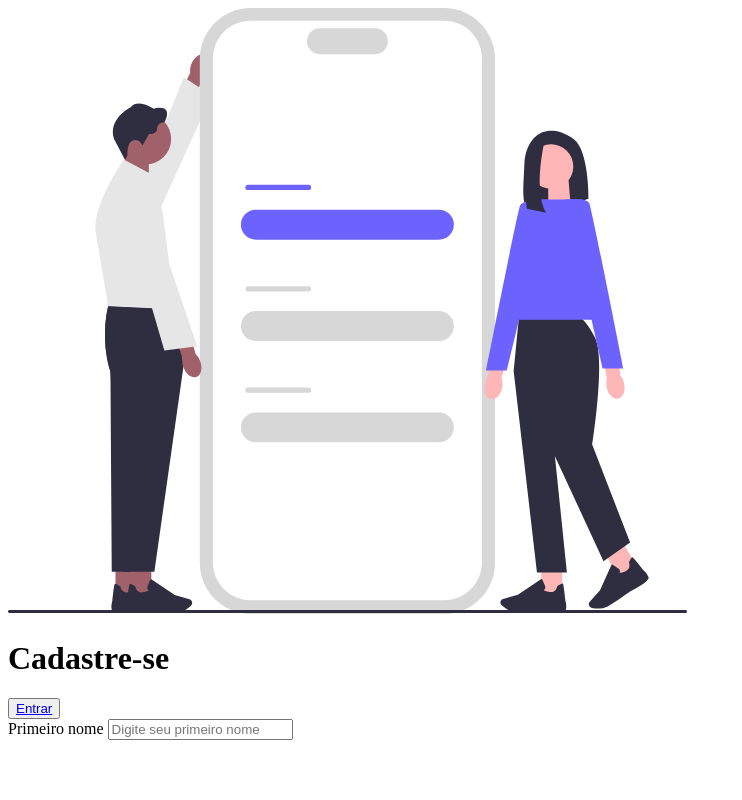
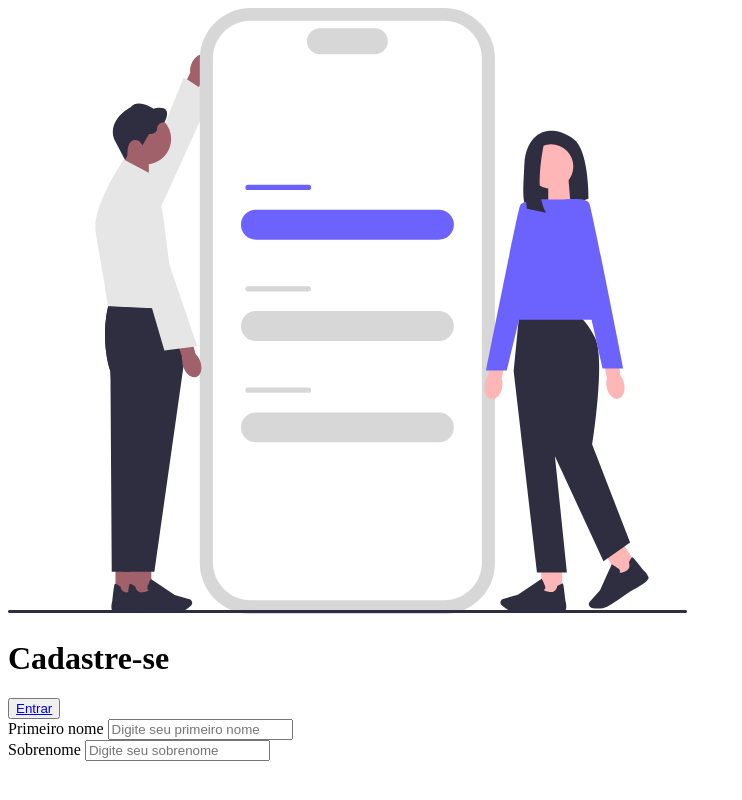
Before and after one commit to marialauracode/formulario-de-cadastro, a plain HTML site: page index.html in a window 1280 px wide. Shown: the whole page, without its empty margins (0-742 px from the left). Drawn offline with Linux system fonts and the light colour scheme.

Commit message:
Update index.html

```diff
--- a/index.html
+++ b/index.html
@@ -1,11 +1,13 @@
 <!DOCTYPE html>
 <html lang="pt-br">
+
 <head>
     <meta charset="UTF-8">
     <meta name="viewport" content="width=device-width, initial-scale=1.0">
     <link rel="stylesheet" href="style.css">
     <title>Formulário de Cadastro</title>
 </head>
+
 <body>
 
     <div class="container">
@@ -31,10 +33,17 @@
                         <label for="firstname">Primeiro nome</label>
                         <input type="text" name="firstname" id="firstname" placeholder="Digite seu primeiro nome">
                     </div>
-                </div>
+
+                    <div class="input-box">
+                        <label for="lastname">Sobrenome</label>
+                        <input type="text" name="lastname" id="lastname" placeholder="Digite seu sobrenome">
+                    </div>
+
+
             </form>
         </div>
     </div>
 
 </body>
+
 </html>
```
